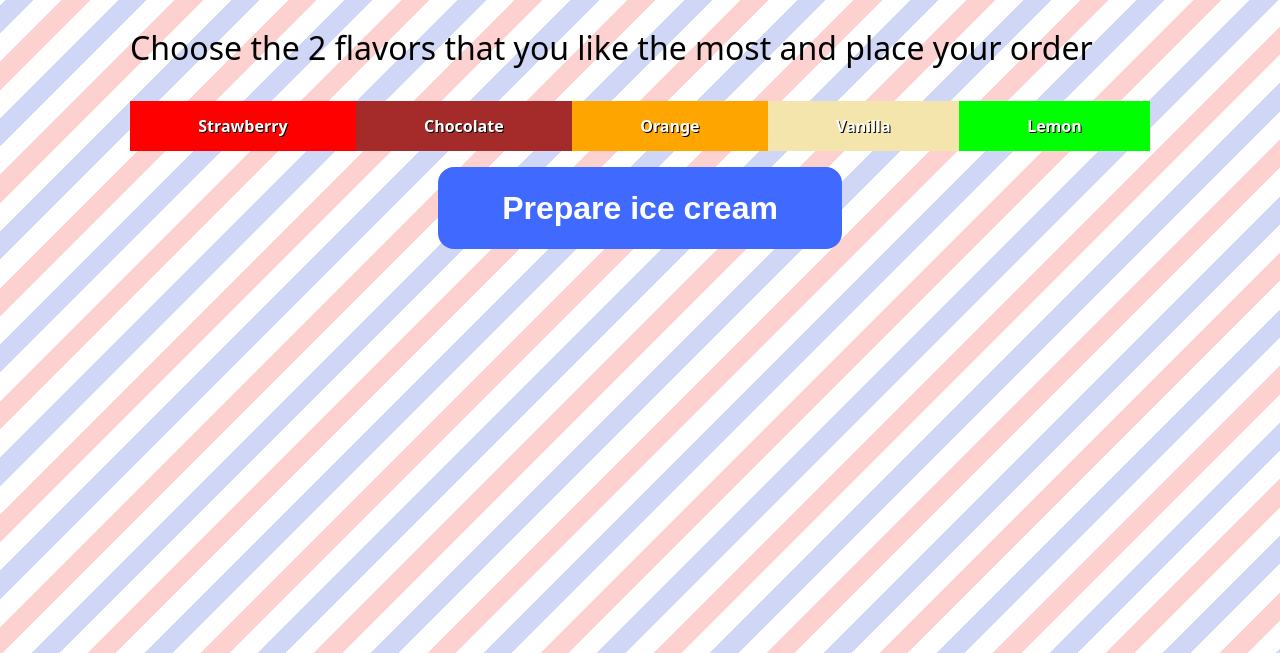
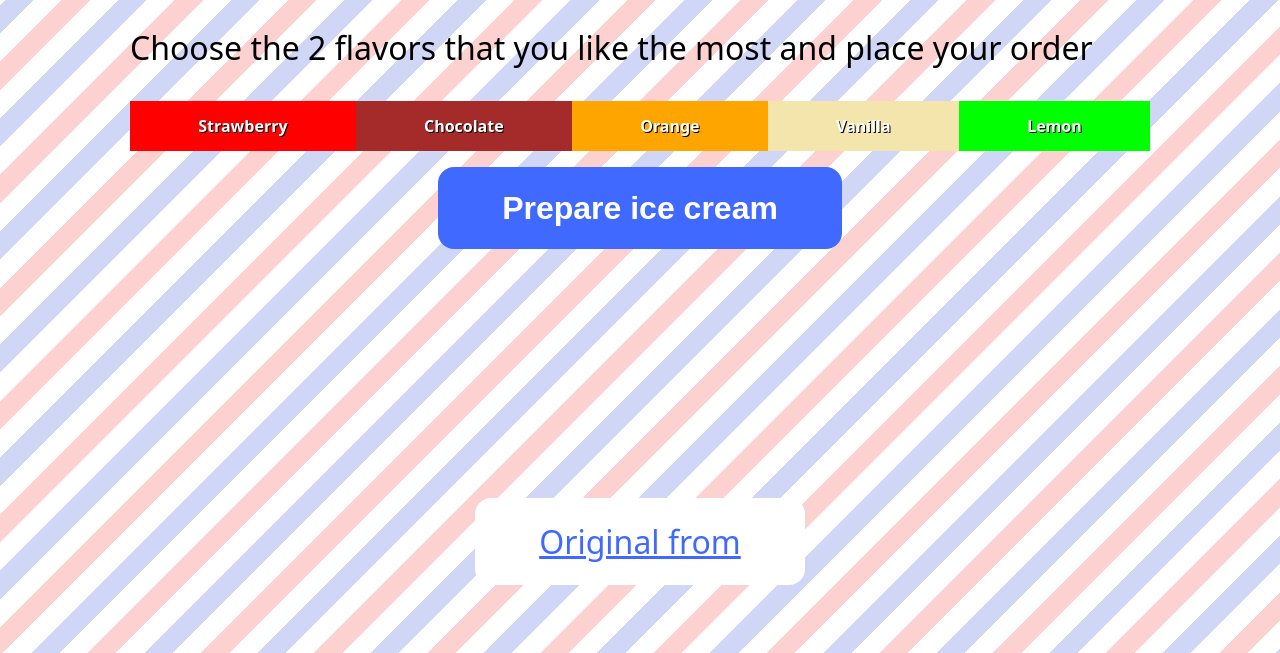
Before and after one commit to ronnypolloqueri/icecream-machine, a plain HTML site: page index.html in a window 1280 px wide. Shown: the part 221-874 px from the top of the page. Drawn offline with Linux system fonts and the light colour scheme.

Commit message:
Added credits for Leonidas Esteban

```diff
--- a/css/styles.css
+++ b/css/styles.css
@@ -4,7 +4,17 @@ body {
   background-color: white;
   text-align: center;
   min-height: 100vh;
-  background: repeating-linear-gradient(-225deg, #d0d6f6, #d0d6f6 20px, white 20px, white 40px,#fdd1d0 40px, #fdd1d0 60px, white 60px, white 80px);
+  background: repeating-linear-gradient(
+    -225deg,
+    #d0d6f6,
+    #d0d6f6 20px,
+    white 20px,
+    white 40px,
+    #fdd1d0 40px,
+    #fdd1d0 60px,
+    white 60px,
+    white 80px
+  );
 }
 .wrapper {
   max-width: 1020px;
@@ -38,7 +48,7 @@ p {
 .mac {
   height: 700px;
   flex: 1;
-  background: url('../images/mac.png') center top no-repeat;
+  background: url("../images/mac.png") center top no-repeat;
   background-size: contain;
 }
 
@@ -47,12 +57,26 @@ p {
   background: #3f69ff;
   border: none;
   font-size: 2em;
-  padding: .7em 2em;
-  border-radius: .5em;
+  padding: 0.7em 2em;
+  border-radius: 0.5em;
   font-weight: bold;
   cursor: pointer;
 }
 
+.credits {
+  background: white;
+  color: #3f69ff;
+  border: none;
+  font-size: 2em;
+  padding: 0.7em 2em;
+  border-radius: 0.5em;
+}
+
+footer {
+  position: absolute;
+  bottom: 1em;
+  width: 100%;
+}
 
 .icrecream-grid {
   display: grid;
@@ -65,7 +89,7 @@ p {
   height: 50px;
 }
 .flavor {
-  transition: .3s;
+  transition: 0.3s;
   cursor: pointer;
   display: flex;
   align-items: center;
--- a/index.html
+++ b/index.html
@@ -20,6 +20,14 @@
       </div>
       <button id="btn" class="button">Prepare ice cream</button>
     </main>
+    <footer>
+      <a
+        class="credits"
+        href="https://leonidasesteban.com/aprender/javascript-react/parameter-defaults"
+      >
+        Original from
+      </a>
+    </footer>
 
     <script>
       const $flavor = document.querySelectorAll(".flavor");
```
